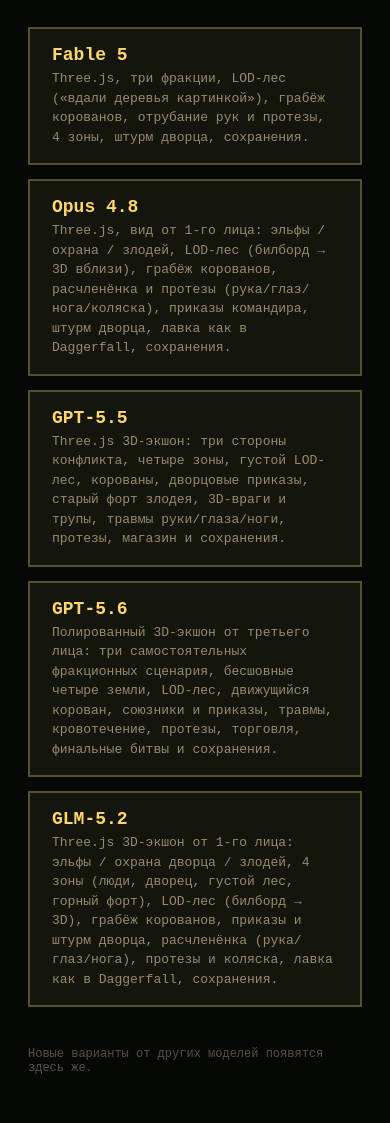
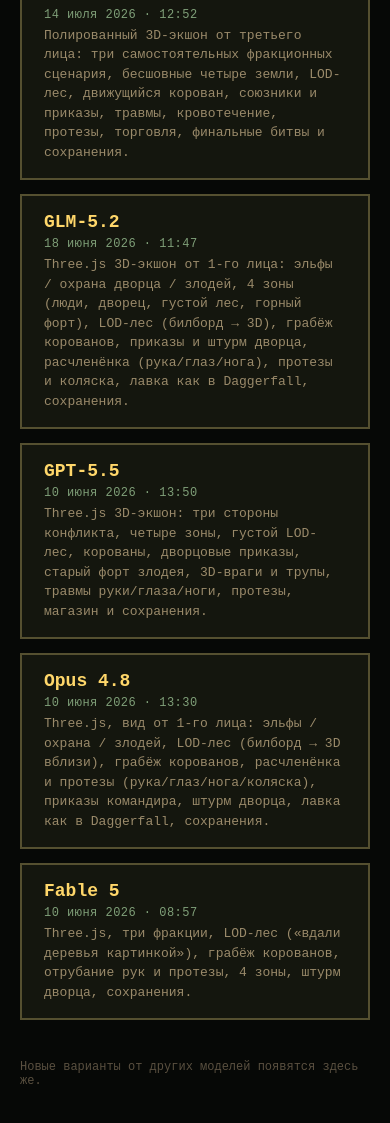
Before and after one commit to Rai220/korovany, a plain HTML site: page index.html in a window 390 px wide. Shown: the part 367-1490 px from the top of the page. Drawn offline with Linux system fonts and the light colour scheme.

Commit message:
Make the model timeline visible on Pages
Constraint: Generation dates must come from the first Git commit that introduced each game directory.
Rejected: Sorting by model name | It hides the actual creation chronology.
Confidence: high
Scope-risk: narrow
Directive: Keep future game cards ordered newest first and include an ISO datetime.
Tested: Parsed card order and datetime values, responsive date styling, root HTTP 200, and git diff check.
Not-tested: GitHub Pages CDN refresh latency.

```diff
--- a/index.html
+++ b/index.html
@@ -15,8 +15,14 @@
               color: #e8d8a0; text-decoration: none; transition: border-color .15s, transform .15s; }
   a.variant:hover { border-color: #d4af37; transform: translateY(-2px); }
   a.variant b { color: #ffd76a; font-size: 18px; }
+  a.variant time { float: right; color: #7f9f78; font-size: 12px; letter-spacing: .04em; }
   a.variant span { display: block; color: #9a8a6a; font-size: 13px; margin-top: 4px; line-height: 1.5; }
   .foot { margin-top: 40px; color: #5a5040; font-size: 12px; }
+  @media (max-width: 520px) {
+    body { padding: 24px 12px; }
+    h1 { font-size: 34px; letter-spacing: 4px; }
+    a.variant time { float: none; display: block; margin-top: 5px; }
+  }
 </style>
 </head>
 <body>
@@ -26,36 +32,41 @@
     Пользователь может играть лесными эльфами, охраной дворца и злодеем... Можно грабить корованы...
     P.S. Я джва года хочу такую игру.»</div>
   <div class="variants">
-    <a class="variant" href="fable_5/">
-      <b>Fable 5</b>
-      <span>Three.js, три фракции, LOD-лес («вдали деревья картинкой»), грабёж корованов,
-      отрубание рук и протезы, 4 зоны, штурм дворца, сохранения.</span>
-    </a>
-    <a class="variant" href="Opus-4.8/">
-      <b>Opus 4.8</b>
-      <span>Three.js, вид от 1-го лица: эльфы / охрана / злодей, LOD-лес (билборд → 3D вблизи),
-      грабёж корованов, расчленёнка и протезы (рука/глаз/нога/коляска), приказы командира,
-      штурм дворца, лавка как в Daggerfall, сохранения.</span>
-    </a>
-    <a class="variant" href="gpt-5.5/">
-      <b>GPT-5.5</b>
-      <span>Three.js 3D-экшон: три стороны конфликта, четыре зоны, густой LOD-лес,
-      корованы, дворцовые приказы, старый форт злодея, 3D-враги и трупы,
-      травмы руки/глаза/ноги, протезы, магазин и сохранения.</span>
-    </a>
     <a class="variant" href="gpt-5.6-sol/">
       <b>GPT-5.6</b>
+      <time datetime="2026-07-14T12:52:22+03:00">14 июля 2026 · 12:52</time>
       <span>Полированный 3D-экшон от третьего лица: три самостоятельных фракционных сценария,
       бесшовные четыре земли, LOD-лес, движущийся корован, союзники и приказы,
       травмы, кровотечение, протезы, торговля, финальные битвы и сохранения.</span>
     </a>
     <a class="variant" href="glm-5.2/">
       <b>GLM-5.2</b>
+      <time datetime="2026-06-18T11:47:34+03:00">18 июня 2026 · 11:47</time>
       <span>Three.js 3D-экшон от 1-го лица: эльфы / охрана дворца / злодей, 4 зоны (люди,
       дворец, густой лес, горный форт), LOD-лес (билборд → 3D), грабёж корованов,
       приказы и штурм дворца, расчленёнка (рука/глаз/нога), протезы и коляска,
       лавка как в Daggerfall, сохранения.</span>
     </a>
+    <a class="variant" href="gpt-5.5/">
+      <b>GPT-5.5</b>
+      <time datetime="2026-06-10T13:50:55+03:00">10 июня 2026 · 13:50</time>
+      <span>Three.js 3D-экшон: три стороны конфликта, четыре зоны, густой LOD-лес,
+      корованы, дворцовые приказы, старый форт злодея, 3D-враги и трупы,
+      травмы руки/глаза/ноги, протезы, магазин и сохранения.</span>
+    </a>
+    <a class="variant" href="Opus-4.8/">
+      <b>Opus 4.8</b>
+      <time datetime="2026-06-10T13:30:53+03:00">10 июня 2026 · 13:30</time>
+      <span>Three.js, вид от 1-го лица: эльфы / охрана / злодей, LOD-лес (билборд → 3D вблизи),
+      грабёж корованов, расчленёнка и протезы (рука/глаз/нога/коляска), приказы командира,
+      штурм дворца, лавка как в Daggerfall, сохранения.</span>
+    </a>
+    <a class="variant" href="fable_5/">
+      <b>Fable 5</b>
+      <time datetime="2026-06-10T08:57:35+03:00">10 июня 2026 · 08:57</time>
+      <span>Three.js, три фракции, LOD-лес («вдали деревья картинкой»), грабёж корованов,
+      отрубание рук и протезы, 4 зоны, штурм дворца, сохранения.</span>
+    </a>
   </div>
   <div class="foot">Новые варианты от других моделей появятся здесь же.</div>
 </body>
```
